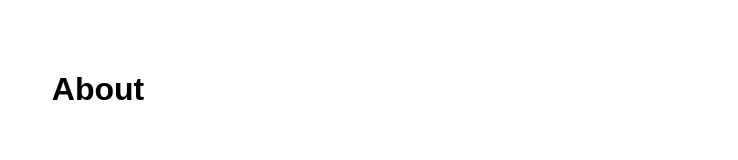
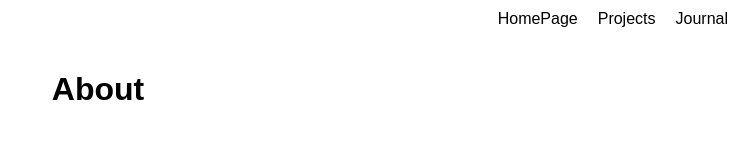
Before and after one commit to DmitriyKost/ImageGallery, a plain HTML site: page static/templates/about.html in a window 1280 px wide. Shown: the whole page, without its empty margins (542-1280 px from the left). Drawn offline with Linux system fonts and the light colour scheme; files that its build step writes are made by us from their sources.

Commit message:
Html css stylings

```diff
--- a/static/css/about.css
+++ b/static/css/about.css
@@ -3,3 +3,23 @@ body {
     padding: 50px;
     font-family: 'Arial', sans-serif;
 }
+
+
+.top-right-refs {
+    position: absolute;
+    top: 10px;
+    right: 10px;
+    display: flex;
+    gap: 20px;
+    color: black;
+}
+
+.top-right-refs a {
+    text-decoration: none;
+    color: inherit;
+    transition: color 1s;
+}
+
+.top-right-refs a:hover {
+    color: blue;
+}
--- a/static/css/journal.css
+++ b/static/css/journal.css
@@ -3,3 +3,32 @@ body {
     padding: 50px;
     font-family: 'Arial', sans-serif;
 }
+
+.column {
+  flex: 50%;
+  padding: 0 4px;
+}
+
+.column img {
+  margin-top: 4px;
+  vertical-align: middle;
+}
+
+.top-right-refs {
+    position: absolute;
+    top: 10px;
+    right: 10px;
+    display: flex;
+    gap: 20px;
+    color: black;
+}
+
+.top-right-refs a {
+    text-decoration: none;
+    color: inherit;
+    transition: color 1s;
+}
+
+.top-right-refs a:hover {
+    color: blue;
+}
--- a/static/css/projects.css
+++ b/static/css/projects.css
@@ -3,3 +3,22 @@ body {
     padding: 50px;
     font-family: 'Arial', sans-serif;
 }
+
+.top-right-refs {
+    position: absolute;
+    top: 10px;
+    right: 10px;
+    display: flex;
+    gap: 20px;
+    color: black;
+}
+
+.top-right-refs a {
+    text-decoration: none;
+    color: inherit;
+    transition: color 1s;
+}
+
+.top-right-refs a:hover {
+    color: blue;
+}
--- a/static/templates/about.html
+++ b/static/templates/about.html
@@ -7,6 +7,12 @@
     <link href="static/css/about.css" rel="stylesheet">
 </head>
 <body>
+    <div class="top-right-refs">
+        <a href="/">HomePage</a>
+        <a href="/projects">Projects</a>
+        <a href="/journal">Journal</a>
+    </div>
+
     <h1 style="text-align: center;">About</h1>
 </body>
 </html>
```
Also changed, not shown: static/templates/journal.html (+8 -1 lines), static/templates/projects.html (+5 -0 lines).
